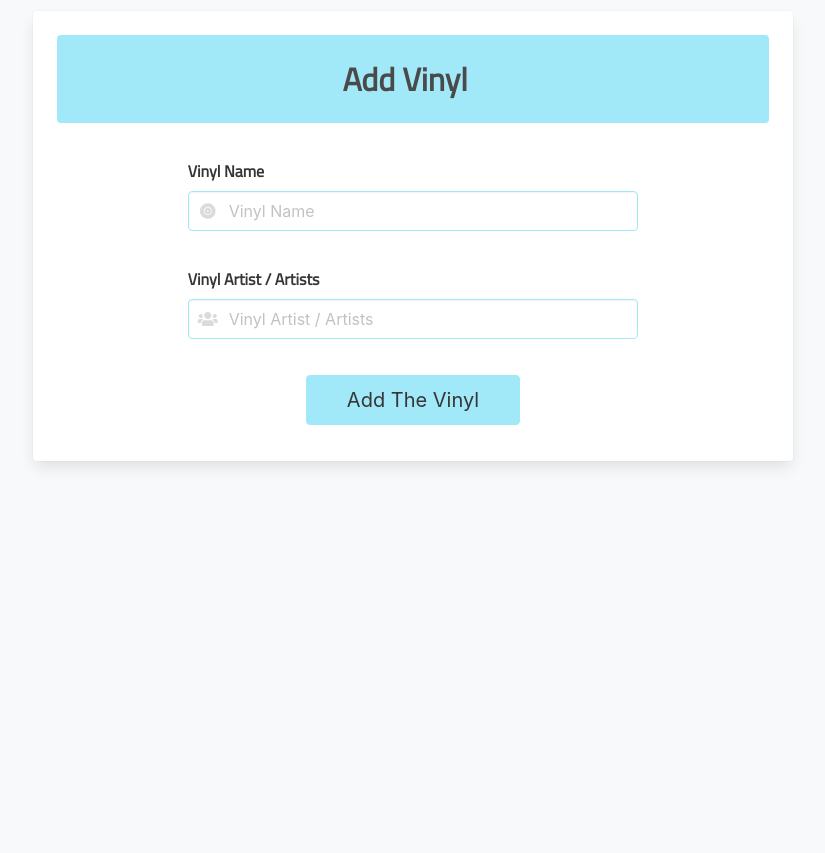
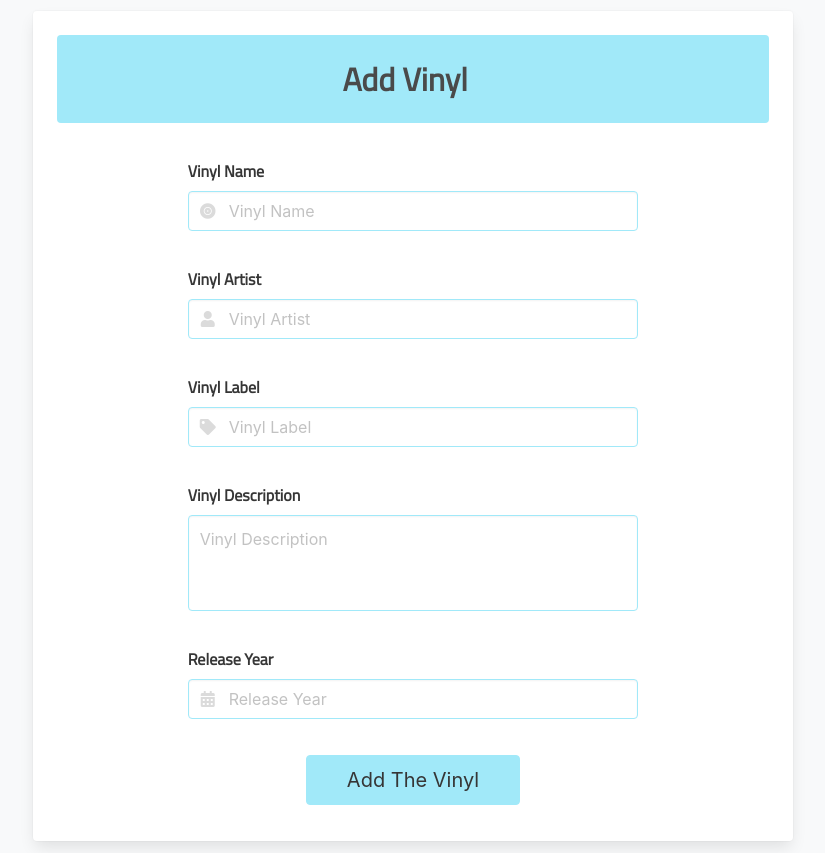
Before and after one commit to RaVeR76/My-Vinyl-Answer, a Flask app: page /add_vinyl in a window 1280 px wide. Shown: the part 89-942 px from the top of the page, without its empty margins (227-1052 px from the left). Run offline with Flask 2, Linux system fonts and the light colour scheme; some libraries are stand-ins or nearby versions.

Commit message:
Add add_vinyl inputs & style / remove unwanted code too

```diff
--- a/templates/add_vinyl.html
+++ b/templates/add_vinyl.html
@@ -13,10 +13,10 @@
 
 
 
-                    <!-- Vinyl Name Input -->
+                    <!-- Vinyl Name -->
                     <div class="field column is-8 is-offset-2">
                         <label for="vinyl_name" class="label">Vinyl Name</label>
-                        <div class="control has-icons-left has-icons-right">
+                        <div class="control has-icons-left">
                             <input id="vinyl_name" name="vinyl_name" class="input validate sign-bord" type="text"
                                 minlength="5" maxlength="50" placeholder="Vinyl Name" required>
                             <span class="icon is-small is-left">
@@ -25,14 +25,47 @@
                         </div>
                     </div>
 
-                    <!-- Vinyl Artist Input -->
+                    <!-- Vinyl Artist -->
                     <div class="field column is-8 is-offset-2">
-                        <label for="vinyl_artist" class="label">Vinyl Artist / Artists</label>
-                        <div class="control has-icons-left has-icons-right">
+                        <label for="vinyl_artist" class="label">Vinyl Artist</label>
+                        <div class="control has-icons-left">
                             <input id="vinyl_artist" name="vinyl_artist" class="input validate sign-bord" type="text"
-                                minlength="5" maxlength="50" placeholder="Vinyl Artist / Artists" required>
+                                minlength="5" maxlength="50" placeholder="Vinyl Artist" required>
                             <span class="icon is-small is-left">
-                                <i class="fas fa-users"></i>
+                                <i class="fas fa-user"></i>
+                            </span>
+                        </div>
+                    </div>
+
+                    <!-- Vinyl Label -->
+                    <div class="field column is-8 is-offset-2">
+                        <label for="vinyl_label" class="label">Vinyl Label</label>
+                        <div class="control has-icons-left">
+                            <input id="vinyl_label" name="vinyl_label" class="input validate sign-bord" type="text"
+                                minlength="5" maxlength="50" placeholder="Vinyl Label" required>
+                            <span class="icon is-small is-left">
+                                <i class="fas fa-tag"></i>
+                            </span>
+                        </div>
+                    </div>
+
+                    <!-- Vinyl Description -->
+                    <div class="field column is-8 is-offset-2">
+                        <label for="vinyl_description" class="label">Vinyl Description</label>
+                        <div class="control">
+                            <textarea id="vinyl_description" name="vinyl_description" class="textarea validate sign-bord has-fixed-size" type="text"
+                                minlength="5" maxlength="200" placeholder="Vinyl Description" rows="3" required></textarea>
+                        </div>
+                    </div>
+
+                    <!-- Vinyl Release Year -->
+                    <div class="field column is-8 is-offset-2">
+                        <label for="release_year" class="label">Release Year</label>
+                        <div class="control has-icons-left">
+                            <input id="release_year" name="release_year" class="input validate sign-bord" type="text"
+                                maxlength="4" pattern="^[0-9]{4}$" placeholder="Release Year" required>
+                            <span class="icon is-small is-left">
+                                <i class="fas fa-calendar-alt"></i>
                             </span>
                         </div>
                     </div>
--- a/templates/vinyl.html
+++ b/templates/vinyl.html
@@ -23,8 +23,8 @@
 
                 {% endfor %}
 
+        </div>
     </div>
-        </div>
 
 
 
```
Also changed, not shown: templates/login.html (+4 -10 lines), templates/signup.html (+4 -10 lines).
